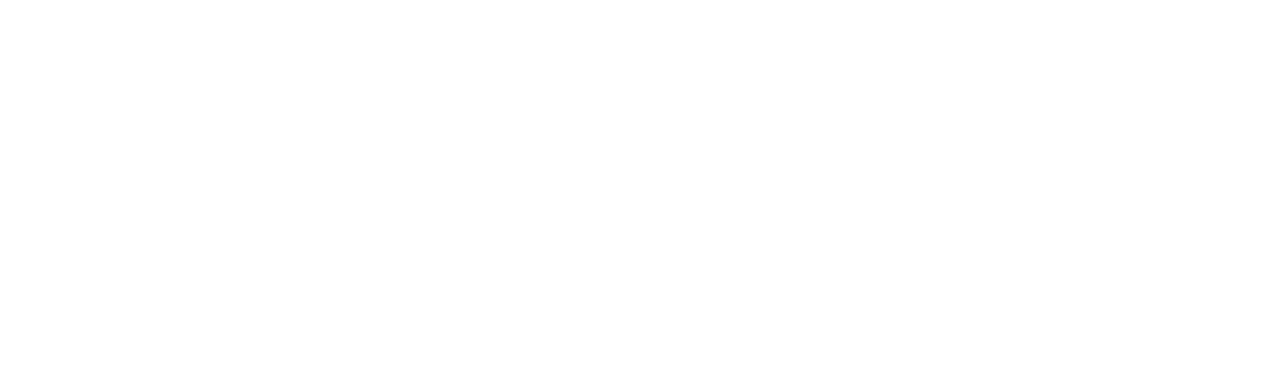
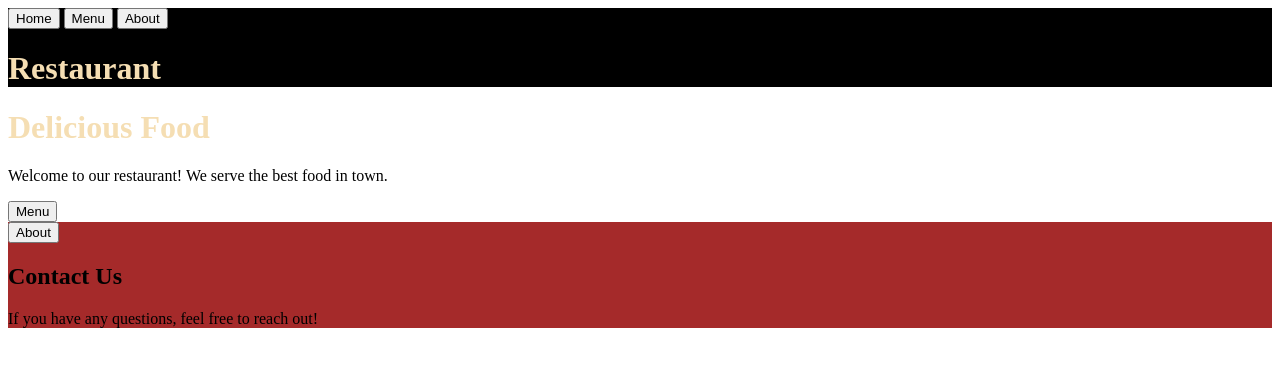
Before and after one commit to dorintihon/Restaurant_page, a website built with webpack: page src/template.html in a window 1280 px wide. Built offline with nearby package versions, Linux system fonts and the light colour scheme.

Commit message:
Implement base layout for main page and link CSS stylesheet

```diff
--- a/src/index.js
+++ b/src/index.js
@@ -0,0 +1,26 @@
+import './styles.css';
+
+function renderMainPage() {
+    const title = document.createElement('h1');
+    title.textContent = 'Restaurant';
+    document.getElementById('nav_header').appendChild(title);
+
+    const content = document.getElementById('content');
+    content.innerHTML = `
+        <h1>Delicious Food</h1>
+        <p>Welcome to our restaurant! We serve the best food in town.</p>
+        <button id="menu-button">Menu</button>
+    `;
+
+    const contact = document.createElement('div');
+    contact.classList.add('contact');
+    contact.innerHTML = `
+        <button id="contact-button">About</button>
+        <h2>Contact Us</h2>
+        <p>If you have any questions, feel free to reach out!</p>
+    `;
+    document.body.appendChild(contact);
+}
+
+
+renderMainPage();
--- /dev/null
+++ b/src/styles.css
@@ -0,0 +1,11 @@
+header{
+    background-color: black;
+}
+
+h1{
+    color: wheat;
+}
+
+.contact{
+    background-color: brown;
+}
--- a/src/template.html
+++ b/src/template.html
@@ -6,6 +6,15 @@
     <title>Document</title>
 </head>
 <body>
+    <header id="nav_header">
+        <nav>
+            <button>Home</button>
+            <button>Menu</button>
+            <button>About</button>
+        </nav>
+    </header>
 
+    <div id="content">
+    </div>
 </body>
 </html>
```
